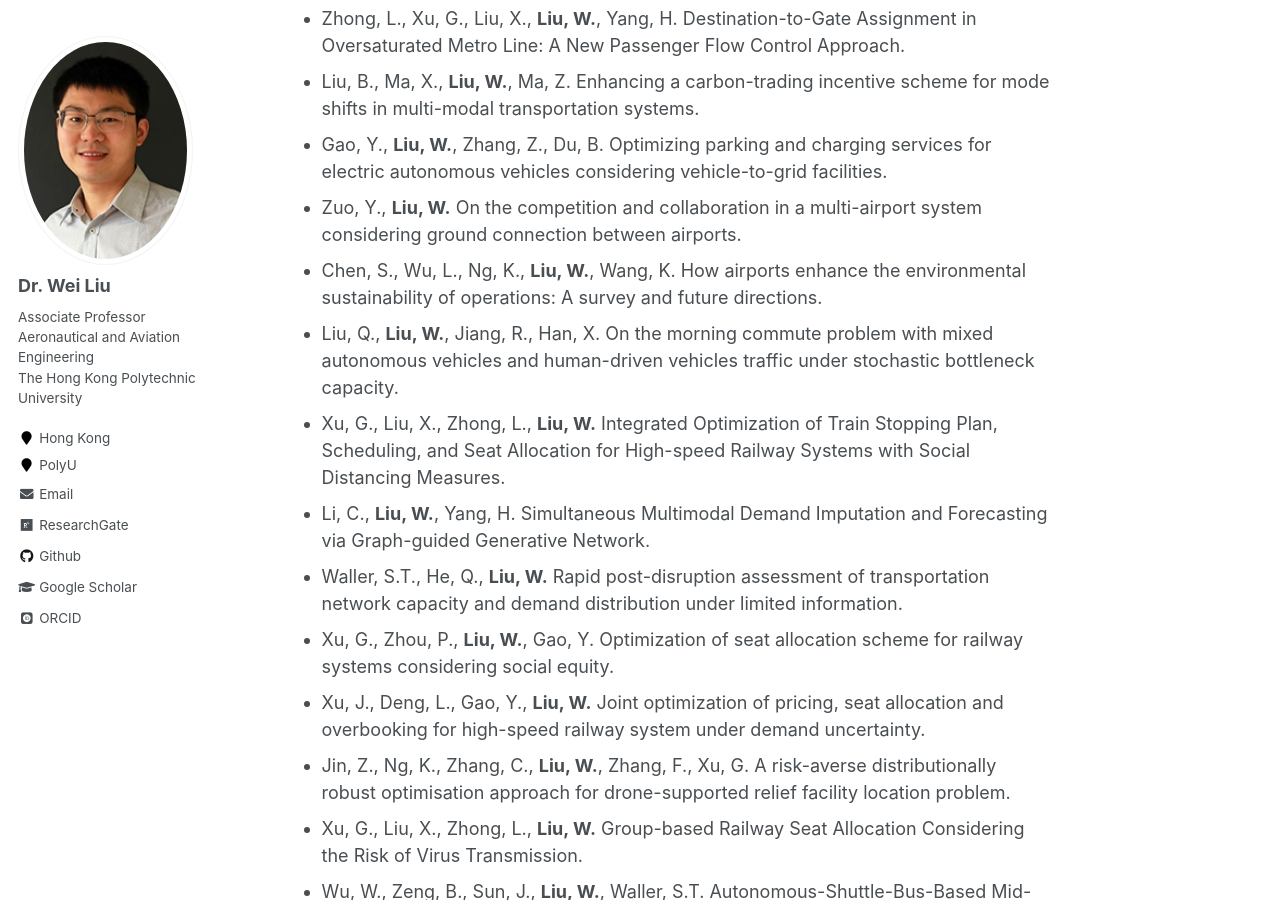
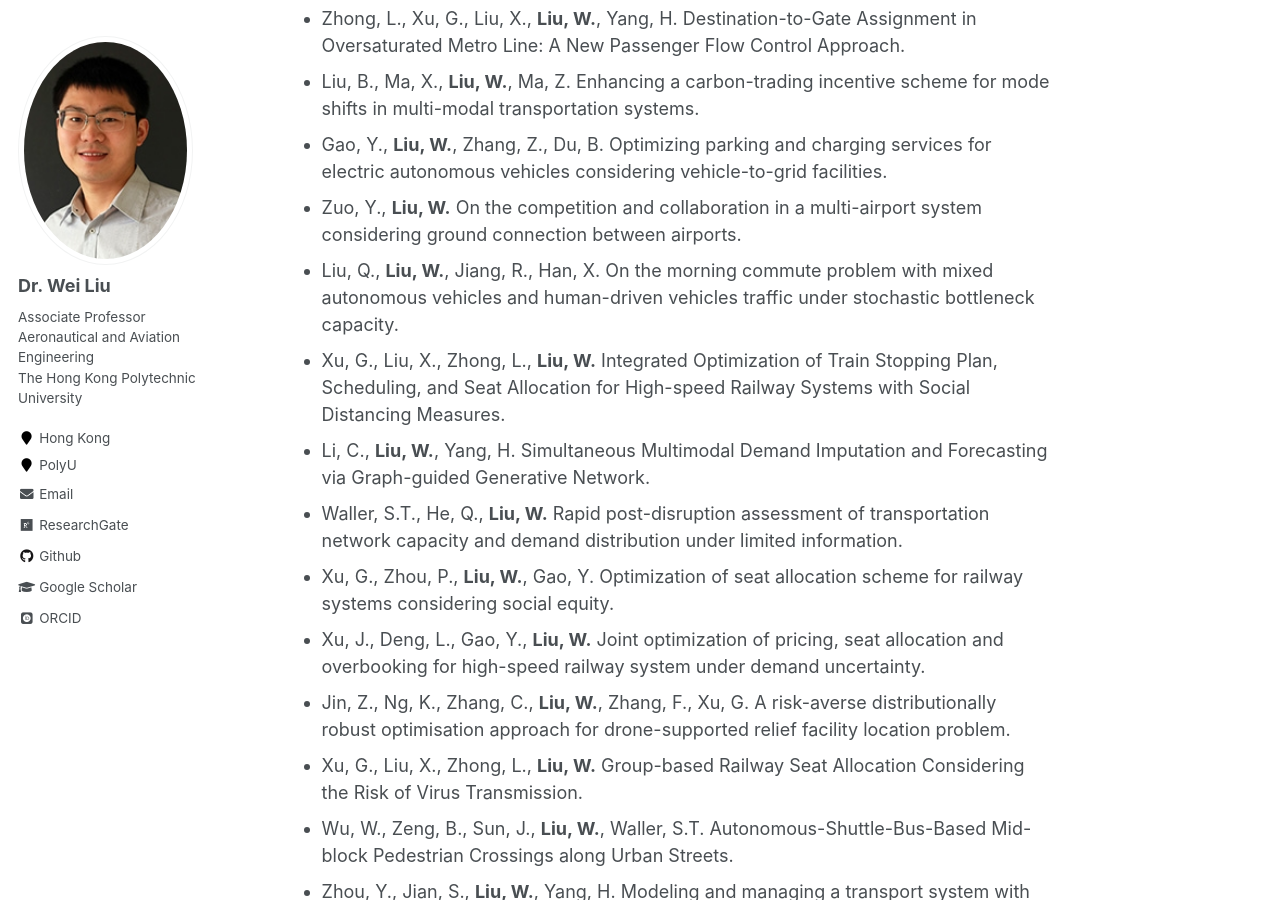
Before and after one commit to weiliu2016/weiliu2016.github.io, a Jekyll site: the page built from _pages/about.md, in a window 1280 px wide and 900 px high, scrolled down 2807 px. Built offline with Jekyll 4.4.1, drawn with Linux system fonts in a browser that asks for light colours; some web fonts are replaced.

Commit message:
Update about.md

```diff
--- a/_pages/about.md
+++ b/_pages/about.md
@@ -70,7 +70,6 @@ Selected Working Papers
 - Liu, B., Ma, X., **Liu, W.**, Ma, Z. Enhancing a carbon-trading incentive scheme for mode shifts in multi-modal transportation systems.
 - Gao, Y., **Liu, W.**, Zhang, Z., Du, B. Optimizing parking and charging services for electric autonomous vehicles considering vehicle-to-grid facilities.
 - Zuo, Y., **Liu, W.** On the competition and collaboration in a multi-airport system considering ground connection between airports.
-- Chen, S., Wu, L., Ng, K., **Liu, W.**, Wang, K. How airports enhance the environmental sustainability of operations: A survey and future directions.
 - Liu, Q., **Liu, W.**, Jiang, R., Han, X. On the morning commute problem with mixed autonomous vehicles and human-driven vehicles traffic under stochastic bottleneck capacity.
 - Xu, G., Liu, X., Zhong, L., **Liu, W.** Integrated Optimization of Train Stopping Plan, Scheduling, and Seat Allocation for High-speed Railway Systems with Social Distancing Measures.
 - Li, C., **Liu, W.**, Yang, H. Simultaneous Multimodal Demand Imputation and Forecasting via Graph-guided Generative Network.
```
